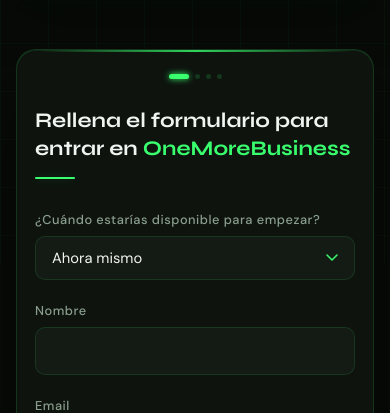
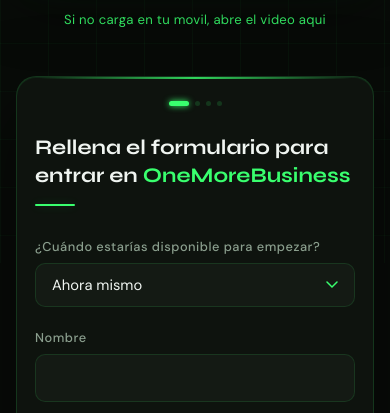
Before and after one commit to aljarce/OneMoreBusiness, a Django app: page / in a window 390 px wide. Shown: the part 597-1010 px from the top of the page. Run offline with Django 4.2, Linux system fonts and the light colour scheme.

Commit message:
cambios landing

```diff
--- a/app/landing/static/landing/questionnaire.css
+++ b/app/landing/static/landing/questionnaire.css
@@ -182,6 +182,7 @@ body::after {
   padding-top: 56.25%;
   border-radius: 14px;
   overflow: hidden;
+  transform: translateZ(0);
   border: 1.5px solid var(--border);
   box-shadow: 0 0 48px rgba(57, 255, 110, 0.12), 0 24px 64px rgba(0,0,0,0.6);
 }
@@ -203,6 +204,8 @@ body::after {
   border: none;
   display: block;
   background: #000;
+  border-radius: inherit;
+  transform: translateZ(0);
 }
 
 .video-label {
@@ -223,6 +226,20 @@ body::after {
   flex: 1;
   height: 1px;
   background: var(--border);
+}
+
+.video-fallback {
+  display: block;
+  margin-top: 10px;
+  text-align: center;
+  color: var(--green);
+  font-size: 0.82rem;
+  text-decoration: none;
+  letter-spacing: 0.02em;
+}
+
+.video-fallback:hover {
+  text-decoration: underline;
 }
 
 /* Container / Form */
@@ -473,6 +490,11 @@ textarea {
 
 /* Responsive */
 @media (max-width: 540px) {
+  .video-wrap {
+    animation: none;
+    opacity: 1;
+  }
+
   .form-card {
     padding: 24px 18px 20px;
   }
--- a/app/landing/templates/landing/questionnaire.html
+++ b/app/landing/templates/landing/questionnaire.html
@@ -30,8 +30,9 @@
     <div class="video-wrap">
         <div class="video-frame">
             <iframe
-                src="https://iframe.mediadelivery.net/embed/589211/1421886e-1564-41ac-8102-cb7eaba9c9a3"
-                allow="accelerometer;gyroscope;encrypted-media;picture-in-picture;"
+                src="https://iframe.mediadelivery.net/embed/589211/1421886e-1564-41ac-8102-cb7eaba9c9a3?autoplay=false&loop=false&muted=false&preload=true&responsive=true"
+                allow="accelerometer; gyroscope; autoplay; encrypted-media; picture-in-picture; fullscreen"
+                loading="eager"
                 allowfullscreen
                 title="Video">
             </iframe>
@@ -40,6 +41,9 @@
         <div class="video-label">
             ▶ Dale al play y míralo completo antes de aplicar
         </div>
+        <a class="video-fallback" href="https://iframe.mediadelivery.net/play/589211/1421886e-1564-41ac-8102-cb7eaba9c9a3" target="_blank" rel="noopener noreferrer">
+            Si no carga en tu movil, abre el video aqui
+        </a>
     </div>
 
     <div class="container">
```
